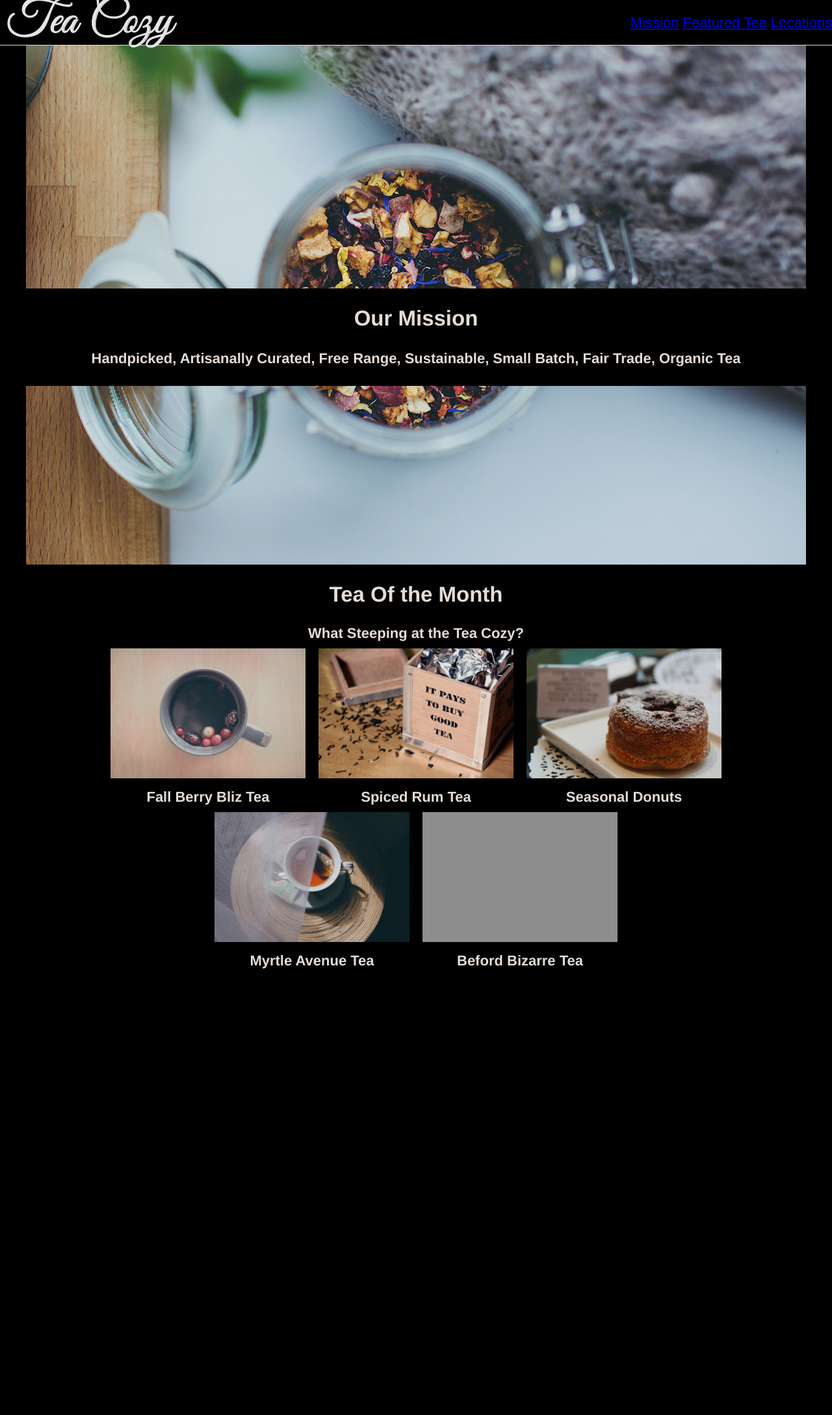
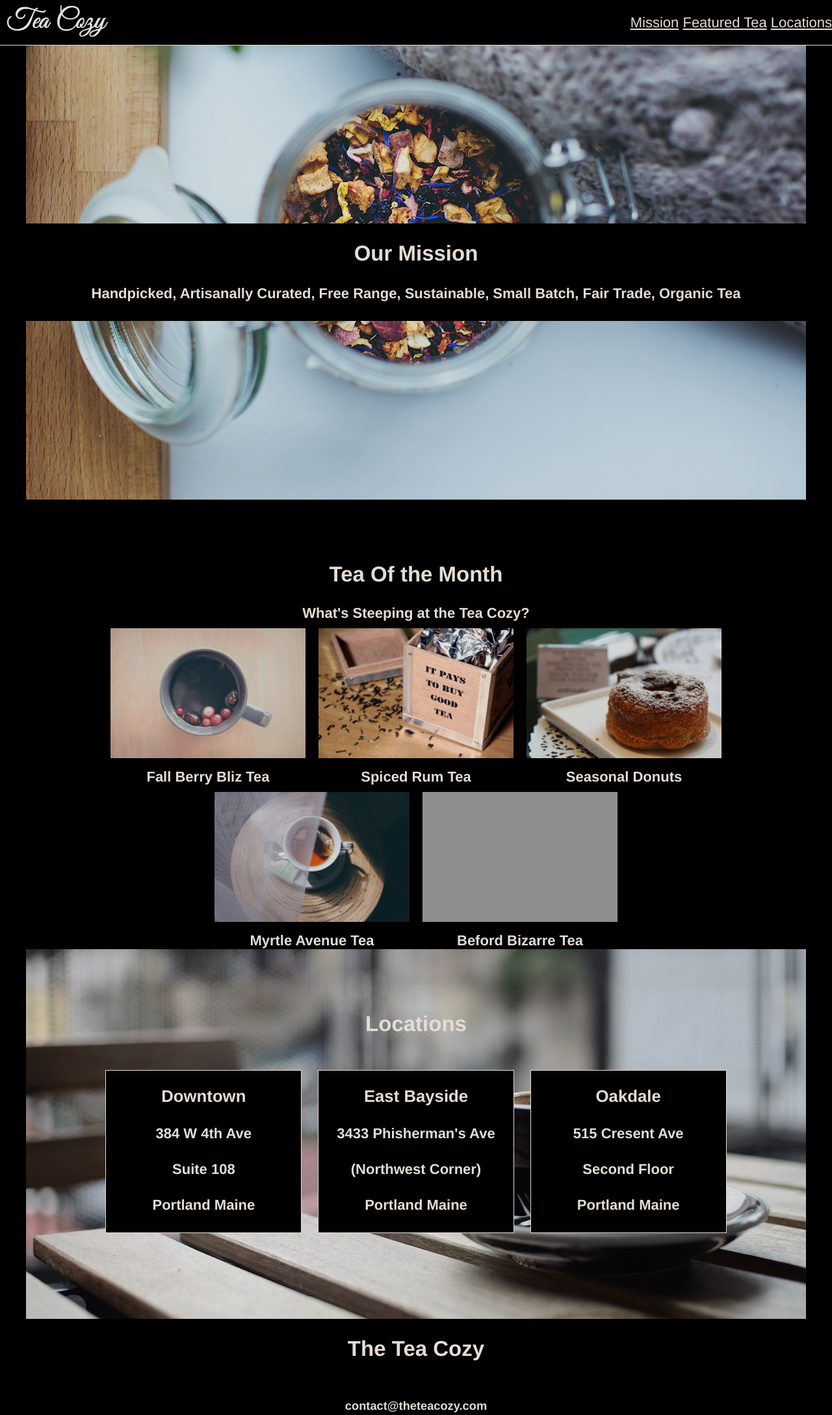
Before and after one commit to cbsbahamas/Tea-Cozy, a plain HTML site: page index.html in a window 1280 px wide. Shown: the top 2178 px of the page at 65% size. Before the commit the page ends 1492 px from the top, so only its background shows below. Drawn offline with Linux system fonts and the light colour scheme; grey boxes are pictures that could not be loaded.

Commit message:
Complete Webpage, Location overlapping fixed header

```diff
--- a/index.html
+++ b/index.html
@@ -6,23 +6,25 @@
 </head>
 <body>
 
-  <div>
-    <header class="flex-box">
+  <!-- header -->
+  <header class="flex-container">
+
     <div class="logo">
-        <img src="./resource/image/img-tea-cozy-logo.png" alt="logo" />
+      <img src="./resource/image/img-tea-cozy-logo.png" alt="logo" height="50px"/>
     </div>
+
     <div class="navigator">
       <nav>
         <span><a href="#mission">Mission</a></span>
-          <span><a href="#">Featured Tea</a></span>
-          <span><a href="#">Locations</a></span>
+        <span><a href="#featured">Featured Tea</a></span>
+        <span><a href="#locations">Locations</a></span>
       </nav>
     </div>
   </header>
-  </div>
 
-  <div id="mission">
-    <div class="flex-box">
+  <!-- Mission -->
+  <div id="mission" class="block-container">
+    <div class="flex-container">
       <div class="text-content">
         <h2>Our Mission</h2>
         <h4>Handpicked, Artisanally Curated, Free Range, Sustainable, Small Batch, Fair Trade,  Organic Tea</h4>
@@ -30,33 +32,82 @@
     </div>
   </div>
 
-  <div id="featured">
-    <div class="text-content">
+  <!-- Featured Teas -->
+  <div id="featured" class="block-container">
+    <div class="caption">
       <h2>Tea Of the Month</h2>
-      <h4>What Steeping at the Tea Cozy?</h4>
+      <h4>What's Steeping at the Tea Cozy?</h4>
     </div>
-    <div class="flex-box">
+
+    <!-- Featured Items -->
+    <div class="flex-container">
       <div class="tea">
         <img src="./resource/image/img-berryblitz.jpg" alt="Berry" />
         <h4>Fall Berry Bliz Tea</h4>
       </div>
+
       <div class="tea">
         <img src="./resource/image/img-spiced-rum.jpg" alt="Spiced" />
         <h4>Spiced Rum Tea</h4>
       </div>
+
       <div class="tea">
         <img src="./resource/image/img-donut.jpg" alt="Donuts" />
         <h4>Seasonal Donuts</h4>
       </div>
+
       <div class="tea">
         <img src="./resource/image/img-myrtle-ave.jpg" alt="Myrtle Ave" />
         <h4>Myrtle Avenue Tea</h4>
       </div>
+
       <div class="tea">
         <img src="./resource/image/img-bedford-bizarre.jpg" alt="Bedford" />
         <h4>Beford Bizarre Tea</h4>
       </div>
+
     </div>
   </div>
+
+  <!-- Locations -->
+  <div id="locations" class="block-container">
+    <div class="caption">
+      <h2>Locations</h2>
+    </div>
+
+    <div class="flex-container">
+      <div class="address">
+        <h3>Downtown</h3>
+        <h4>384 W 4th Ave</h4>
+        <h4>Suite 108</h4>
+        <h4>Portland Maine</h4>
+      </div>
+
+      <div class="address">
+        <h3>East Bayside</h3>
+        <h4>3433 Phisherman's Ave</h4>
+        <h4>(Northwest Corner)</h4>
+        <h4>Portland Maine</h4>
+      </div>
+
+      <div class="address">
+        <h3>Oakdale</h3>
+        <h4>515 Cresent Ave</h4>
+        <h4>Second Floor</h4>
+        <h4>Portland Maine</h4>
+      </div>
+
+    </div>
+  </div>
+
+  <footer>
+    <div class="flex-container">
+      <h2>The Tea Cozy</h2>
+      <h5>contact@theteacozy.com</h5>
+      <h5>917-555-8904</h5>
+    </div>
+    <h5 class="left-align">copyright The Tea Cozy 2017</h5>
+  </footer>
+
 </body>
 </html>
--- a/resource/css/style.css
+++ b/resource/css/style.css
@@ -9,46 +9,55 @@ body {
 }
 
 header {
-  position: fixed;
+  position: fixed; /* hold position despite scroll */
+  top: 0; /* anchor postion of header */
   height: 69px;
   border-bottom: 1px solid seashell;
-  width: 100%;
-  align-items: center;
-  z-index: 1;
+  width: 100%; /* take up full width of browser viewport */
+  align-items: center; /* center navigator and img vertically in header */
+  z-index: 5; /* set z-index. since z-index for other element default to 0 header will be on top */
+  }
+
+.block-container { /* container for sections of the page */
+  width: 1200px;
+  margin: auto; /* auto center block-container */
+  position: relative; /* along with "top" property, causes a section to be positioned relative to it's original position, i.e. 69px from top to avoid overlay of header */
+  padding-top: 69px;
 }
 
-.flex-box {
-  display: flex;
-  justify-content: center;
+.flex-container {
+  display: flex; /* enable fex container magic */
+  justify-content: center; /* centers items base on the main axis of the repective container */
 }
 
 .navigator {
-  flex-grow: 1;
-  text-align: right;
+  flex-grow: 1; /* grows the navigator size of the header to fill empty space when the header is resized */
+  text-align: right; /* align to right of the space reserved for nav */
+}
+
+nav a {
+  color: seashell;
 }
 
 .logo {
   margin-left: 10px;
 }
 
-.logo img {
-  height: 50;
+#mission {
+  height: 700px;
 }
 
 #mission
-.flex-box {
-  width: 1200px;
-  margin: auto;
-  padding-top: 169px;
-  height: 700px;
-  flex-direction: column;
+.flex-container {
+  flex-direction: column; /*change main axis of flex-container to column */
+  background-image: url("../image/img-mission-background.jpg");
   background-position: bottom;
-  background-image: url("../image/img-mission-background.jpg");
   background-repeat: no-repeat;
+  height: 100%; /* fill respective block-container */
 }
 
 #mission
-.flex-box
+.flex-container
 .text-content {
   background-color: black;
   width: 100%;
@@ -56,10 +65,10 @@ header {
 }
 
 #featured
-.flex-box {
+.flex-container {
   width: 1000px;
   margin: auto;
-  flex-wrap: wrap;
+  flex-wrap: wrap; /* flex-items onto other rows if necessary */
 }
 
 #featured img {
@@ -72,3 +81,38 @@ header {
 h4 {
   margin: 0px;
 }
+
+#locations {
+  height: 500px;
+  background-image: url("../image/img-locations-background.jpg");
+  background-position: bottom;
+  background-repeat: no-repeat;
+}
+
+#locations
+.flex-container {
+  height: 300px;
+  width: 980px;
+  margin: auto;
+}
+
+.address {
+  border: 1px solid seashell;
+  background-color: black;
+  flex: 1;
+  max-width: 300px;
+  opacity: 1;
+  margin: auto;
+}
+
+footer
+.flex-container {
+    flex-basis: 200px;
+    flex-direction: column;
+}
+
+footer
+.left-align {
+  text-align: left;
+  margin-left: 20px;
+}
```
Lines whose indentation alone changed are shown as unchanged.
